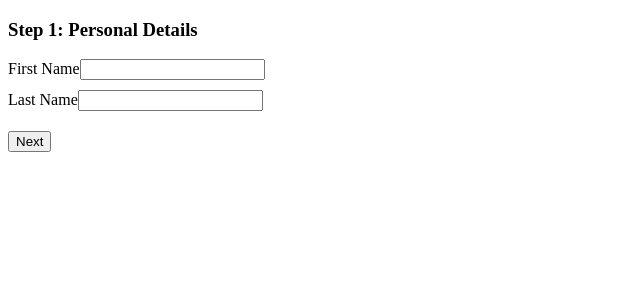
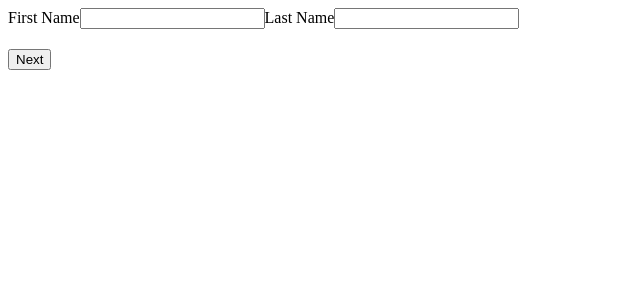
Before and after one commit to acciojob/multi-step-form-madhukayal88-glitch, a React app: page / in a window 1280 px wide. Shown: the top 300 px of the page, without its empty margins (0-640 px from the left). Built offline with nearby package versions, Linux system fonts and the light colour scheme.

Commit message:
Update Step.js

```diff
--- a/src/components/Step.js
+++ b/src/components/Step.js
@@ -3,90 +3,71 @@ import React from 'react';
 function Step({ currentStep, formData, handleChange, nextStep, prevStep }) {
   return (
     <div>
-      {/* Step 1: Name Details */}
+      {/* Step 1: Identity Profile Info */}
       {currentStep === 1 && (
         <div>
-          <h3>Step 1: Personal Details</h3>
-          <div style={{ marginBottom: '10px' }}>
           <label htmlFor="first_name">First Name</label>
           <input
             type="text"
             id="first_name"
             value={formData.first_name}
             onChange={handleChange}
-              required
           />
-          </div>
-          <div style={{ marginBottom: '10px' }}>
+
           <label htmlFor="last_name">Last Name</label>
           <input
             type="text"
             id="last_name"
             value={formData.last_name}
             onChange={handleChange}
-              required
           />
-          </div>
         </div>
       )}
 
-      {/* Step 2: Car Details */}
+      {/* Step 2: Automotive Asset Info */}
       {currentStep === 2 && (
         <div>
-          <h3>Step 2: Car Details</h3>
-          <div style={{ marginBottom: '10px' }}>
           <label htmlFor="model">Car Model</label>
           <input
             type="text"
             id="model"
             value={formData.model}
             onChange={handleChange}
-              required
           />
-          </div>
-          <div style={{ marginBottom: '10px' }}>
+
           <label htmlFor="car_price">Car Price</label>
           <input
             type="number"
             id="car_price"
             value={formData.car_price}
             onChange={handleChange}
-              required
           />
-          </div>
         </div>
       )}
 
-      {/* Step 3: Payment Details */}
+      {/* Step 3: Transaction Card Info */}
       {currentStep === 3 && (
         <div>
-          <h3>Step 3: Payment Details</h3>
-          <div style={{ marginBottom: '10px' }}>
           <label htmlFor="card_info">Card Information</label>
           <input
             type="text"
             id="card_info"
             value={formData.card_info}
             onChange={handleChange}
-              required
           />
-          </div>
-          <div style={{ marginBottom: '10px' }}>
+
           <label htmlFor="expiry_date">Expiry Date</label>
           <input
             type="text"
             id="expiry_date"
-              placeholder="MM/YY"
             value={formData.expiry_date}
             onChange={handleChange}
-              required
           />
-          </div>
         </div>
       )}
 
-      {/* Navigation Buttons */}
-      <div style={{ marginTop: '20px', display: 'flex', gap: '10px' }}>
+      {/* Navigation and Submission Buttons Blocks */}
+      <div style={{ marginTop: '20px' }}>
         {currentStep > 1 && (
           <button type="button" onClick={prevStep}>
             Previous
```
Lines whose indentation alone changed are shown as unchanged.
